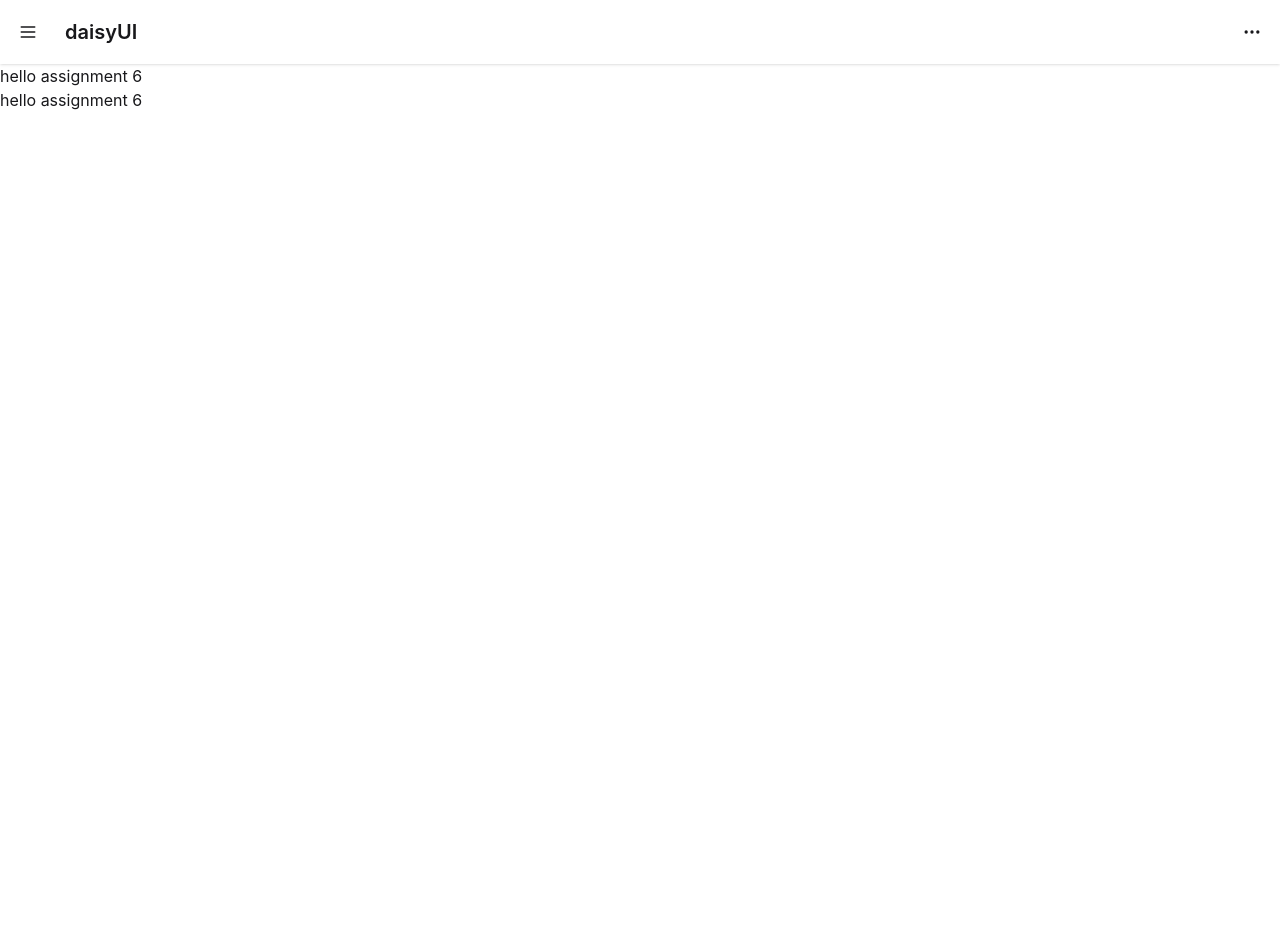
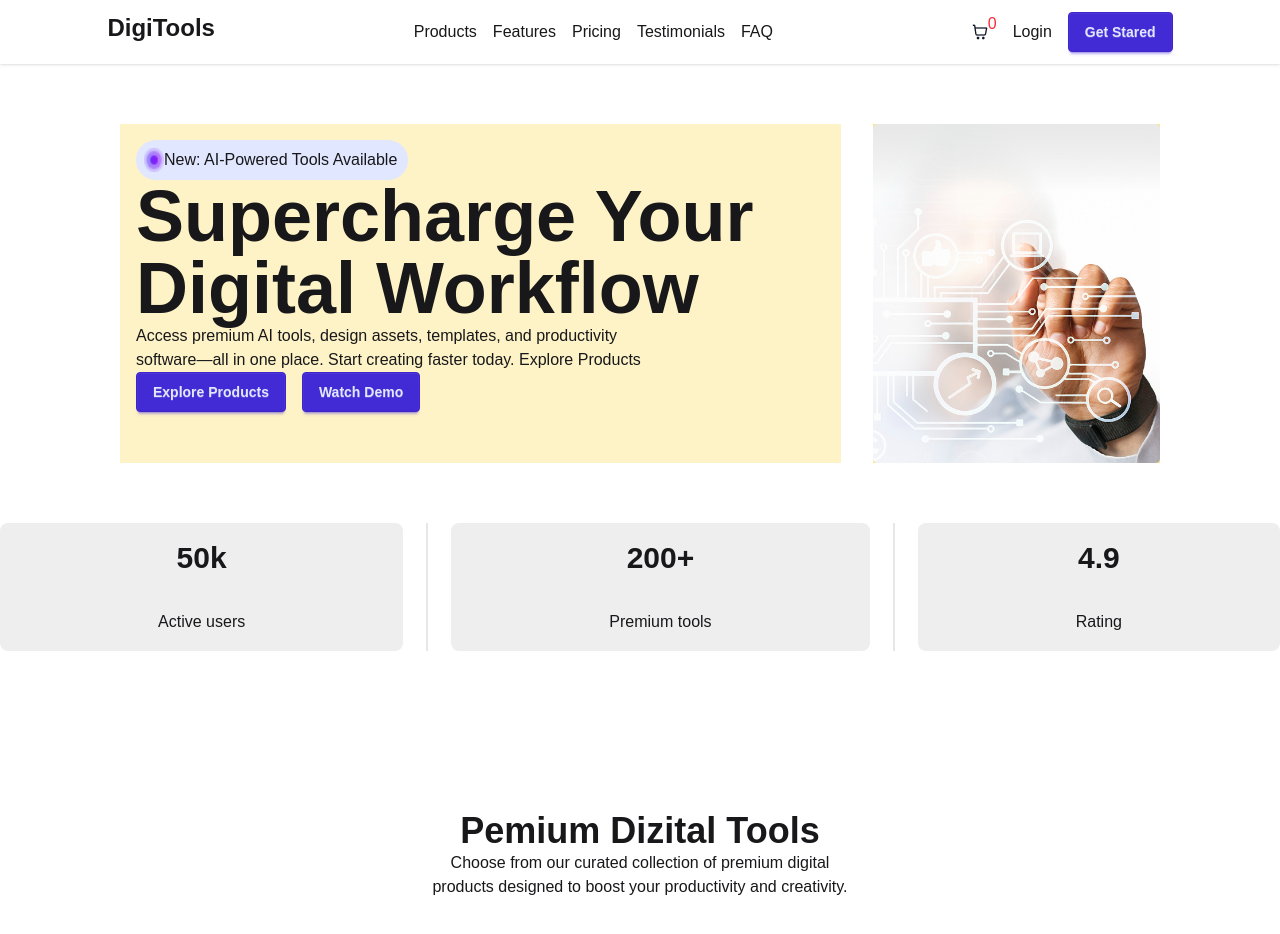
Before and after one commit to PeyaraFul/ProgrammingHero1-B13-A6-DigiTools-Platform, a React (Vite) app: page / in a window 1280 px wide. Shown: the top 934 px of the page. Before the commit the page ends 800 px from the top, so only its background shows below. Built offline with nearby package versions, Linux system fonts and the light colour scheme.

Commit message:
banner section frame is ok

```diff
--- a/index.html
+++ b/index.html
@@ -1,5 +1,5 @@
 <!doctype html>
-<html lang="en">
+<html lang="en" data-theme="light">
   <head>
     <meta charset="UTF-8" />
     <link rel="icon" type="image/svg+xml" href="/favicon.svg" />
--- a/package.json
+++ b/package.json
@@ -26,5 +26,10 @@
     "eslint-plugin-react-refresh": "^0.5.2",
     "globals": "^17.4.0",
     "vite": "^8.0.1"
+  },
+  "overrides": {
+  "@tailwindcss/vite": {
+    "vite": "$vite"
   }
 }
+}
--- a/src/App.css
+++ b/src/App.css
@@ -1,2 +1,10 @@
 @import "tailwindcss";
 @plugin "daisyui";
+@import url('https://fonts.googleapis.com/css2?family=Manrope:wght@200..800&display=swap');
+
+body{
+font-family: "Manrope", sans-serif;
+  font-optical-sizing: auto;
+  /* font-weight: <weight>; */
+  font-style: normal;
+}
--- a/src/App.jsx
+++ b/src/App.jsx
@@ -1,51 +1,20 @@
 import "./App.css";
+import Banner from "./assets/hero/Banner";
+import Dashboard from "./assets/hero/Dashboard";
+import Navbar from "./assets/hero/Navbar";
+import PremiumTools from "./assets/tools/PremiumTools";
+
 
 function App() {
   return (
     <>
-      <div className="navbar bg-base-100 shadow-sm">
-        <div className="flex-none">
-          <button className="btn btn-square btn-ghost">
-            <svg
-              xmlns="http://www.w3.org/2000/svg"
-              fill="none"
-              viewBox="0 0 24 24"
-              className="inline-block h-5 w-5 stroke-current"
-            >
-              {" "}
-              <path
-                strokeLinecap="round"
-                strokeLinejoin="round"
-                strokeWidth="2"
-                d="M4 6h16M4 12h16M4 18h16"
-              ></path>{" "}
-            </svg>
-          </button>
-        </div>
-        <div className="flex-1">
-          <a className="btn btn-ghost text-xl">daisyUI</a>
-        </div>
-        <div className="flex-none">
-          <button className="btn btn-square btn-ghost">
-            <svg
-              xmlns="http://www.w3.org/2000/svg"
-              fill="none"
-              viewBox="0 0 24 24"
-              className="inline-block h-5 w-5 stroke-current"
-            >
-              {" "}
-              <path
-                strokeLinecap="round"
-                strokeLinejoin="round"
-                strokeWidth="2"
-                d="M5 12h.01M12 12h.01M19 12h.01M6 12a1 1 0 11-2 0 1 1 0 012 0zm7 0a1 1 0 11-2 0 1 1 0 012 0zm7 0a1 1 0 11-2 0 1 1 0 012 0z"
-              ></path>{" "}
-            </svg>
-          </button>
-        </div>
-      </div>
-      <h1> hello assignment 6</h1>
-      <h4> hello assignment 6</h4>
+
+      <Navbar></Navbar>
+      <Banner></Banner>
+      <Dashboard></Dashboard>
+      <PremiumTools></PremiumTools>
+
+
     </>
   );
 }
--- /dev/null
+++ b/src/assets/hero/Banner.jsx
@@ -0,0 +1,27 @@
+import React from 'react';
+import Dotstatus from '../products/dot-status.png' ;
+import BannerImg from '../banner.png';
+const Banner = () => {
+    return (
+        <div>
+            <div className='flex gap-8 mx-30 my-15'>
+                <div className='bg-amber-100 p-4'>
+                    <p className='flex bg-[#e1e7ff] p-2 rounded-full w-68'> <img className='w-5' src={Dotstatus} alt="a dot status icon" />New: AI-Powered Tools Available</p>
+                    <h1 className='text-7xl font-semibold'>Supercharge Your Digital Workflow</h1>
+                    <p>Access premium AI tools, design assets, templates, and productivity <br /> software—all in one place. Start creating faster today. Explore Products</p>
+                    <button className="btn btn-primary">Explore Products</button>
+                    <button className="btn btn-primary ml-4">Watch Demo</button>
+                </div>
+
+                <div className='bg-amber-200'>
+                    <img className='w-100%' src={BannerImg} alt="" />
+                </div>
+
+            </div>
+
+
+        </div>
+    );
+};
+
+export default Banner;
--- /dev/null
+++ b/src/assets/hero/Dashboard.jsx
@@ -0,0 +1,26 @@
+import React from "react";
+
+const Dashboard = () => {
+  return (
+    <div>
+      <div className="flex w-full flex-col lg:flex-row">
+        <div className="card bg-base-300 rounded-box grid h-32 grow place-items-center ">
+          <h2 className="font-semibold text-3xl"> 50k</h2>
+          <p>Active users</p>
+        </div>
+        <div className="divider lg:divider-horizontal"></div>
+        <div className="card bg-base-300 rounded-box grid h-32 grow place-items-center">
+          <h2 className="font-semibold text-3xl"> 200+</h2>
+          <p>Premium tools</p>
+        </div>
+        <div className="divider lg:divider-horizontal"></div>
+        <div className="card bg-base-300 rounded-box grid h-32 grow place-items-center">
+          <h2 className="font-semibold text-3xl"> 4.9</h2>
+          <p>Rating</p>
+        </div>
+      </div>
+    </div>
+  );
+};
+
+export default Dashboard;
--- /dev/null
+++ b/src/assets/hero/Navbar.jsx
@@ -0,0 +1,40 @@
+import React from "react";
+import CartIcon from "../products/shopping-cart.png";
+
+const Navbar = () => {
+  const navLinks = ["Products", "Features", "Pricing", "Testimonials", "FAQ"];
+
+  return (
+    <div>
+      <div className="navbar bg-base-100 shadow-sm">
+
+        <div className=" w-full flex justify-around">
+          <div className="">
+            <span className="font-bold text-2xl">DigiTools</span>
+          </div>
+
+          <div className="my-2">
+            <button className="cursor-pointer flex gap-4"> {navLinks.map((navlink) => (<p>{navlink}</p>))}</button>
+          </div>
+
+          <div className="flex gap-4">
+
+              <button className="cursor-pointer">
+                <div className=" flex">
+                  <img src={CartIcon} alt="shopping-cart-icon" />
+                  <span className=" -mx-0.7 -my-3 text-red-500 ">0</span>
+                </div>
+
+              </button>
+              <button className="cursor-pointer"> Login</button>
+
+              <button className="btn btn-primary">Get Stared</button>
+
+          </div>
+        </div>
+      </div>
+    </div>
+  );
+};
+
+export default Navbar;
--- /dev/null
+++ b/src/assets/tools/PremiumTools.jsx
@@ -0,0 +1,14 @@
+import React from 'react';
+
+const PremiumTools = () => {
+    return (
+        <>
+         <div className='m-40'>
+            <h1 className='font-semibold text-4xl text-center'>Pemium Dizital Tools</h1>
+            <p className='text-center'>Choose from our curated collection of premium digital <br /> products designed to boost your productivity and creativity.</p>
+            </div>
+        </>
+    );
+};
+
+export default PremiumTools;
```
Also changed, not shown: src/assets/products/dot-status.png (added).
